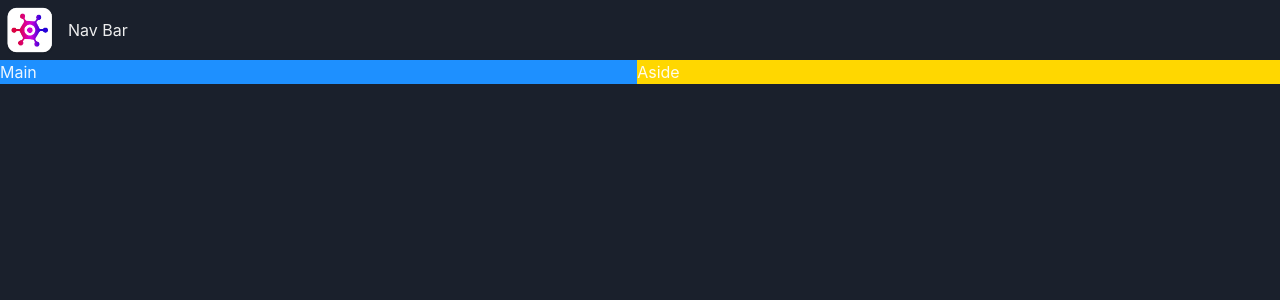
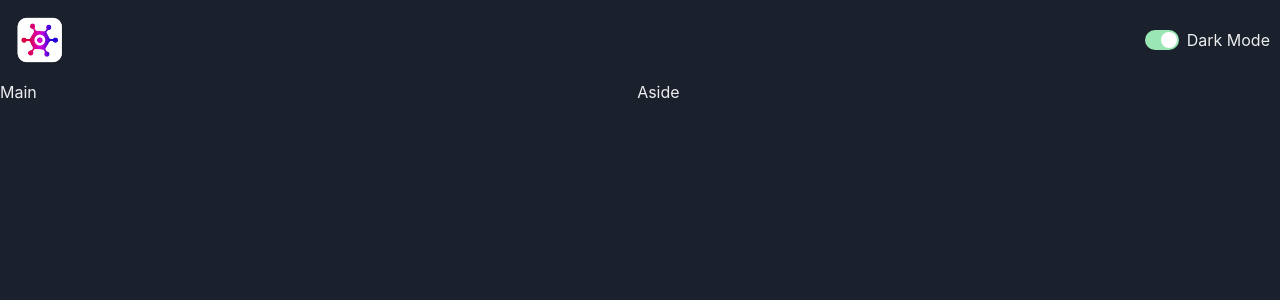
Before and after one commit to Cleford7/game-hub, a React (Vite) app: page / in a window 1280 px wide. Shown: the top 300 px of the page. Built offline with nearby package versions, Linux system fonts and the light colour scheme.

Commit message:
Build the color mode switch

```diff
--- a/src/App.tsx
+++ b/src/App.tsx
@@ -13,13 +13,9 @@
         <NavBar />
       </GridItem>
       <Show above="lg">
-        <GridItem area={"aside"} bg="gold">
-          Aside
-        </GridItem>
+        <GridItem area={"aside"}>Aside</GridItem>
       </Show>
-      <GridItem area={"main"} bg="dodgerblue">
-        Main
-      </GridItem>
+      <GridItem area={"main"}>Main</GridItem>
     </Grid>
   );
 }
--- /dev/null
+++ b/src/components/ColorModeSwitch.tsx
@@ -0,0 +1,19 @@
+import { HStack, Switch, Text, useColorMode } from "@chakra-ui/react";
+
+const ColorModeSwitch = () => {
+  const { toggleColorMode, colorMode } = useColorMode();
+
+  return (
+    <HStack>
+      <Switch
+        colorScheme="green"
+        isChecked={colorMode === "dark"}
+        onChange={toggleColorMode}
+      />
+
+      <Text>{colorMode === "dark" ? "Dark Mode" : "Light Mode"}</Text>
+    </HStack>
+  );
+};
+
+export default ColorModeSwitch;
--- a/src/components/NavBar.tsx
+++ b/src/components/NavBar.tsx
@@ -1,11 +1,12 @@
 import { HStack, Image, Text } from "@chakra-ui/react";
 import logo from "../assets/logo.webp";
+import ColorModeSwitch from "./ColorModeSwitch";
 
 const NavBar = () => {
   return (
-    <HStack>
+    <HStack justifyContent={"space-between"} padding={"10px"}>
       <Image src={logo} boxSize="60px" />
-      <Text>Nav Bar</Text>
+      <ColorModeSwitch />
     </HStack>
   );
 };
```
